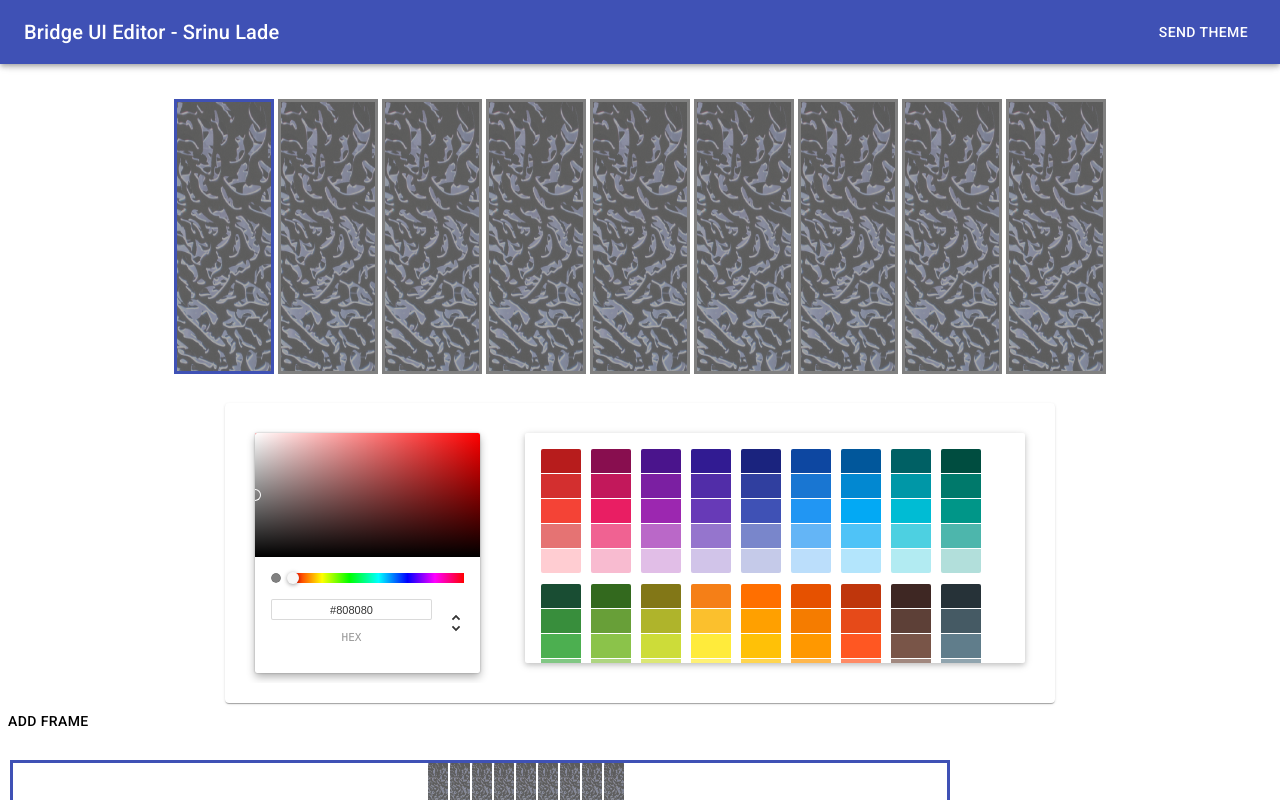
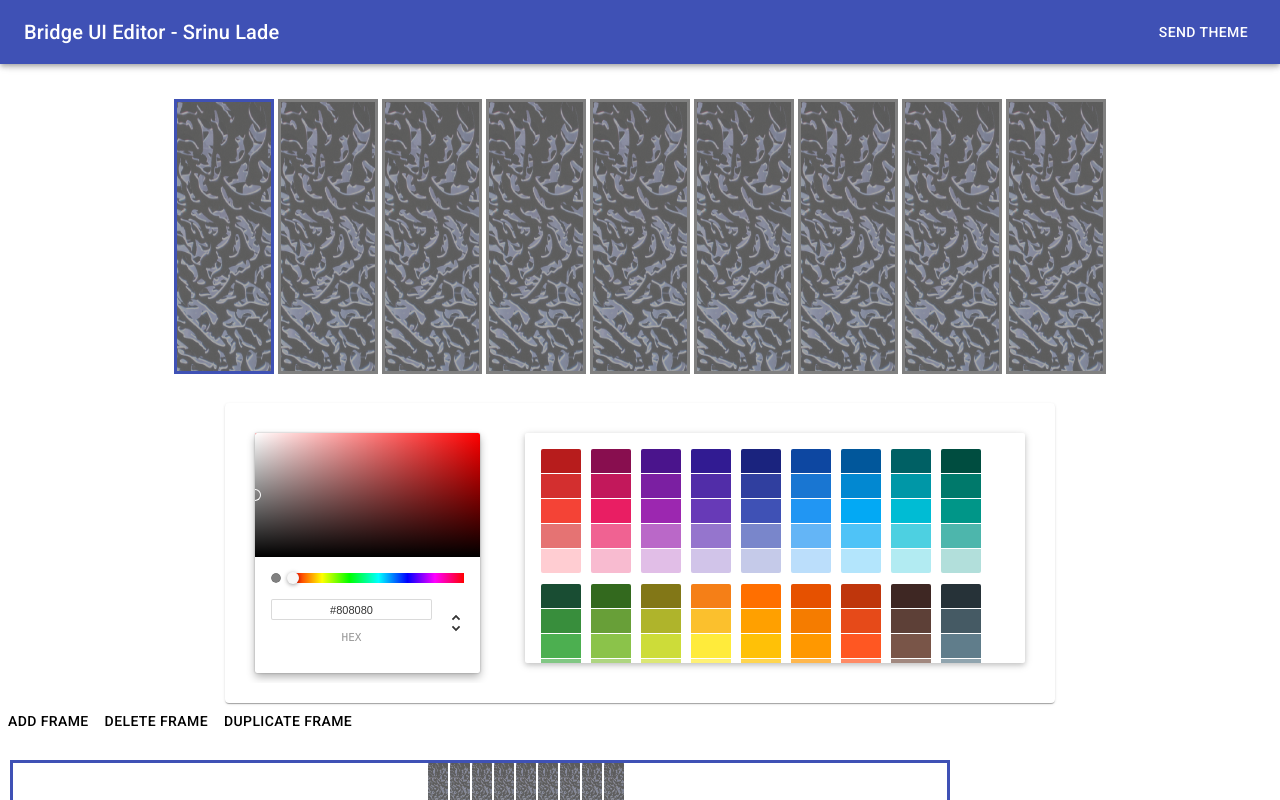
Before and after one commit to ScottyLabs/pausch-wdw, a React (Create React App) app: page / in a window 1280 px wide. Built offline with nearby package versions, Linux system fonts and the light colour scheme.

Commit message:
attempt at adding delete frame + duplicate frame buttons

```diff
--- a/src/App.js
+++ b/src/App.js
@@ -49,9 +49,43 @@ export default function App() {
       [oldSize]: JSON.parse(JSON.stringify(defaultFrame))
     });
     setFrameCount(oldSize + 1);
-    console.log("Frame added. Frames size: " + frames.size);
+    console.log("Frame added. Frames size: " + frameCount);
     setFrameIndex(oldSize);
     selectPanel(0);
+  }
+
+  function deleteFrame() {
+    var oldSize = frameCount;
+
+    if (oldSize <= 1) return;
+    /*const newFrames = Object.keys(frames).filter(
+      frame => frame.id !== selectedFrameIndex
+    );
+
+    setFrames({ newFrames });
+    const newFrames = Object.keys(frames).reduce((object, key) => {
+      if (key !== selectedFrameIndex) {
+        object[key] = frames[key];
+      }
+      return object;
+    }, {});*/
+    const newFrames = {};
+    let ctr = 0;
+    for (let i = 0; i < oldSize; i++) {
+      if (Object.keys(frames)[i] !== selectedFrameIndex) {
+        newFrames[ctr] = frames[ctr];
+        ctr++;
+      }
+    }
+    setFrames({ newFrames });
+    setFrameCount(oldSize - 1);
+    console.log("Frame deleted. Frames size: " + frameCount);
+    selectFrame(oldSize - 2);
+    selectPanel(0);
+  }
+
+  function duplicateFrame() {
+    console.log("Frame duplicated. Frames size: " + frameCount);
   }
 
   function updateColor(newColor) {
@@ -89,6 +123,12 @@ export default function App() {
       <Button color="inherit" onClick={addFrame}>
         Add Frame
       </Button>
+      <Button color="inherit" onClick={deleteFrame}>
+        Delete Frame
+      </Button>
+      <Button color="inherit" onClick={duplicateFrame}>
+        Duplicate Frame
+      </Button>
       <FrameView
         frames={Object.values(frames)}
         addFrame={addFrame}
```
